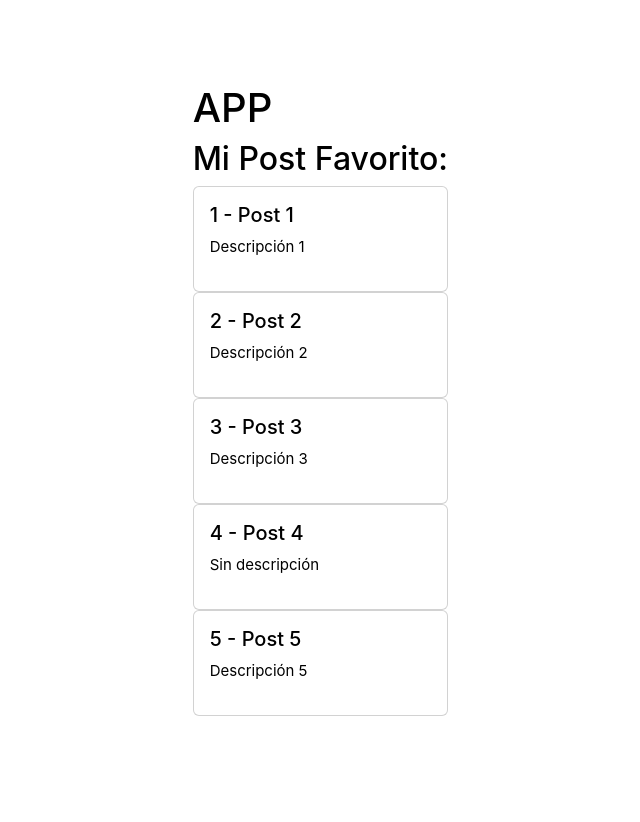
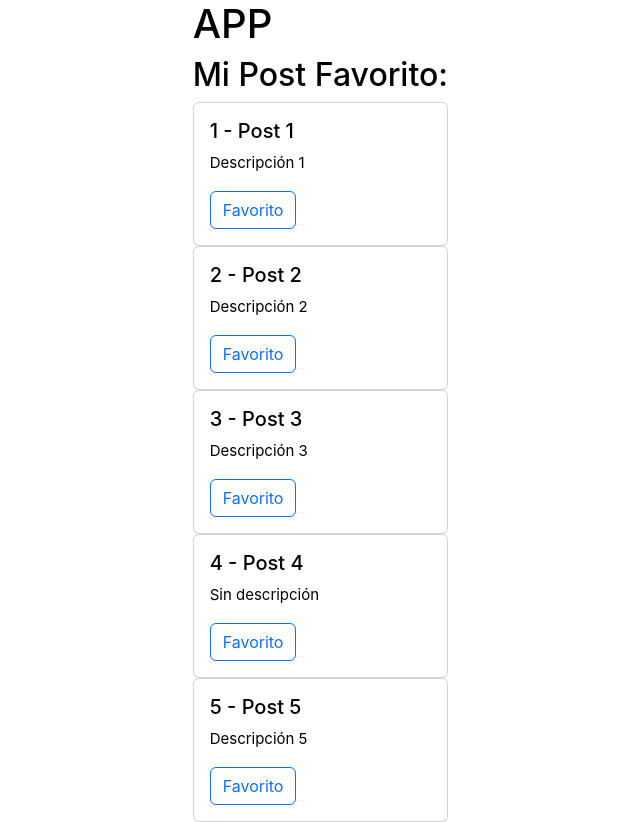
Before and after one commit to eduardo280198/vue3-components, a Vue app: page / in a window 1280 px wide. Shown: the whole page, without its empty margins (180-820 px from the left). Before the commit the page ends 800 px from the top, so only its background shows below. Built offline with nearby package versions, Linux system fonts and the light colour scheme.

Commit message:
$emit: emitir eventos

```diff
--- a/src/components/BlogPost.vue
+++ b/src/components/BlogPost.vue
@@ -18,6 +18,11 @@
                 class="card-title"
             >{{id}} - {{title}}</h5>
             <p>{{body}}</p>
+
+            <button
+                @click="$emit('cambiarFavorito', title)"
+                class="btn btn-outline-primary"
+            >Favorito</button>
         </div>
     </div>
 </template>
```
